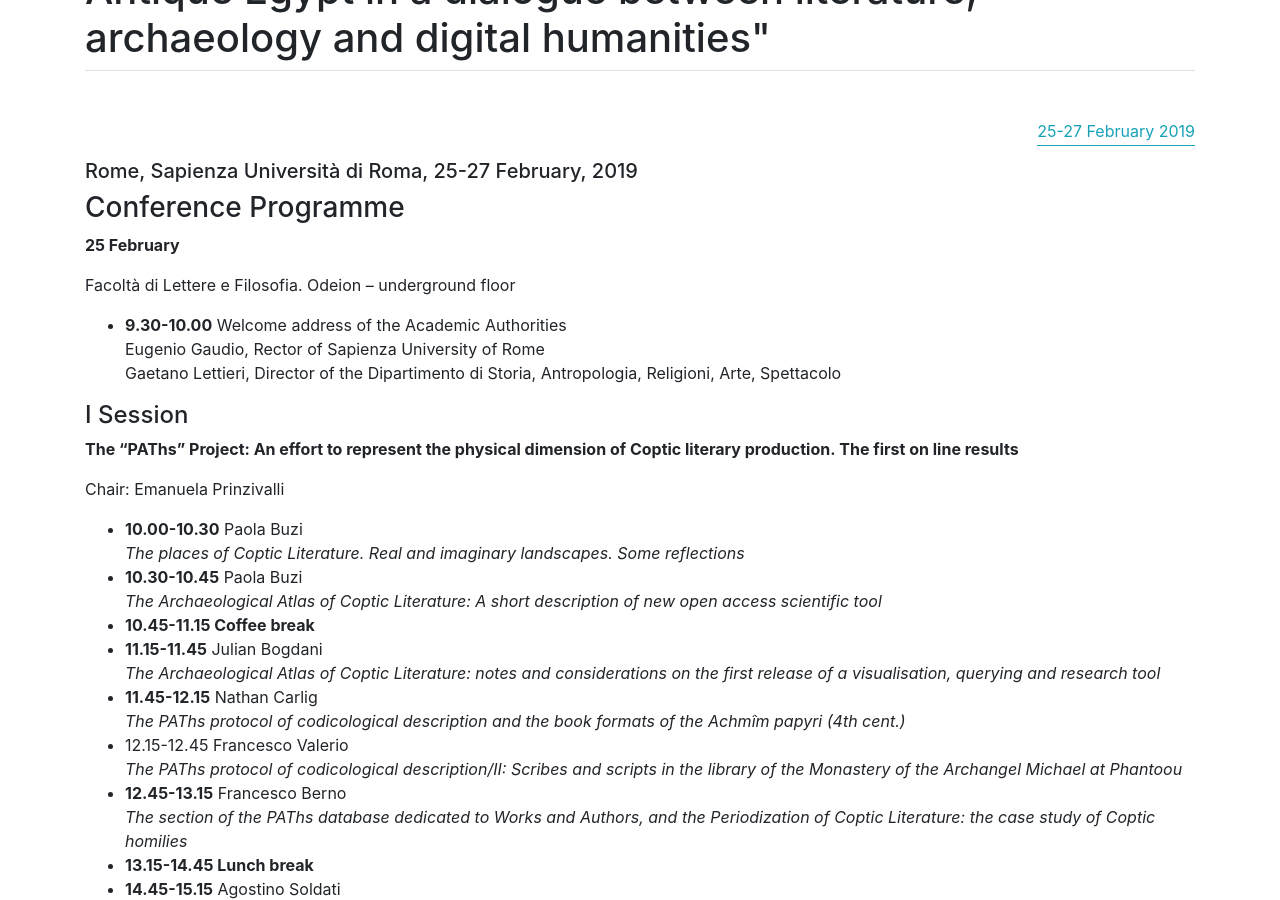
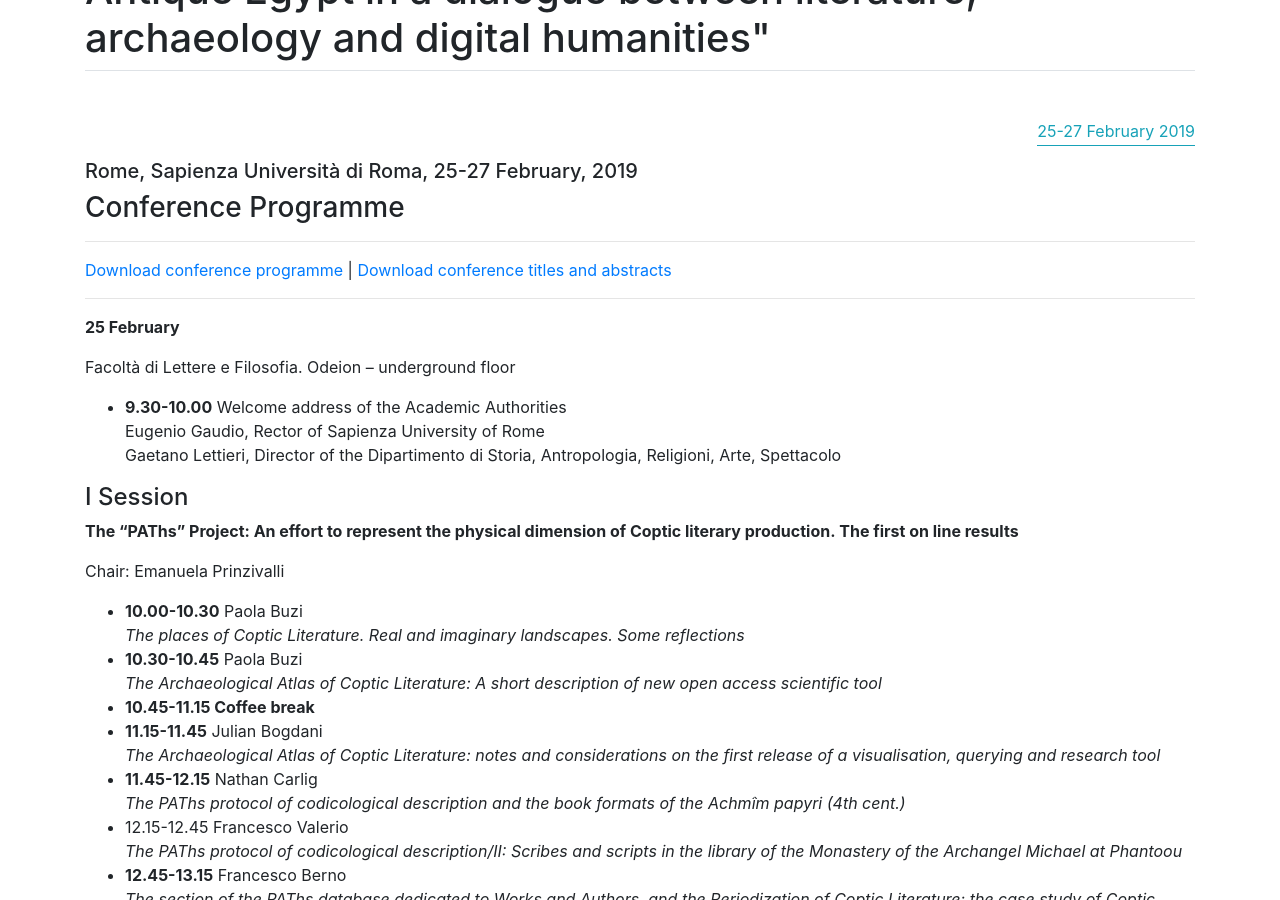
Before and after one commit to paths-erc/paths-erc, a Jekyll site: the page built from _news/56-third-paths-international-conference.md, in a window 1280 px wide and 900 px high, scrolled down 478 px. Built offline with Jekyll 4.4.1, drawn with Linux system fonts in a browser that asks for light colours; nearby versions of some CDN libraries.

Commit message:
Added confrence programme in PDF

```diff
--- a/_news/56-third-paths-international-conference.md
+++ b/_news/56-third-paths-international-conference.md
@@ -9,6 +9,13 @@ home: true
 
 ##### Rome, Sapienza Università di Roma, 25-27 February, 2019
 ### Conference Programme
+
+---
+[Download conference programme](../images/dwnl/III PAThs conference - programme.pdf) |
+[Download conference titles and abstracts](../images/dwnl/2019 - III PAThs conference - titles and abstracts.pdf)
+
+---
+
 **25 February**
 
 Facoltà di Lettere e Filosofia. Odeion – underground floor
```
Also changed, not shown: 2 other files.
